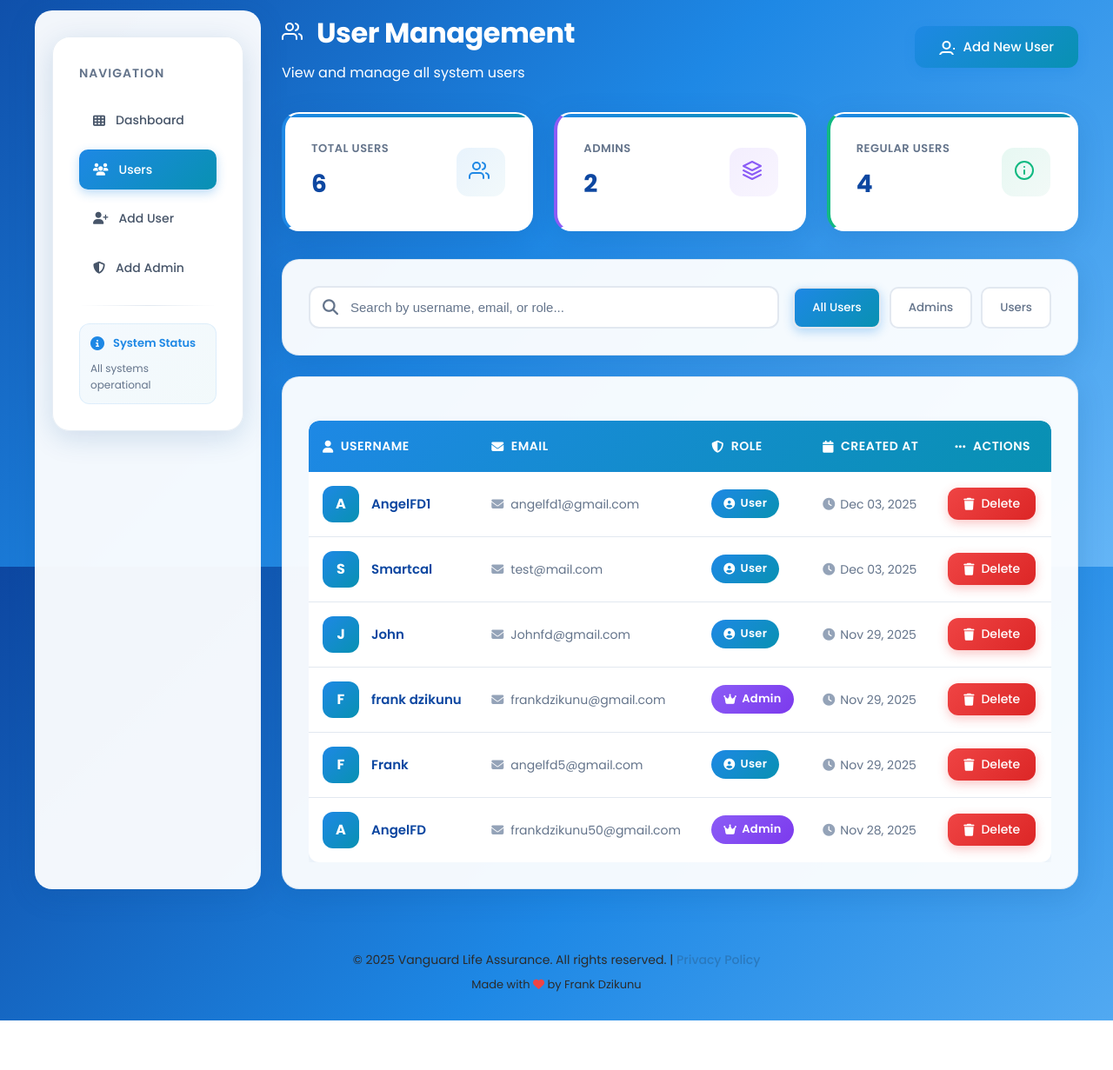
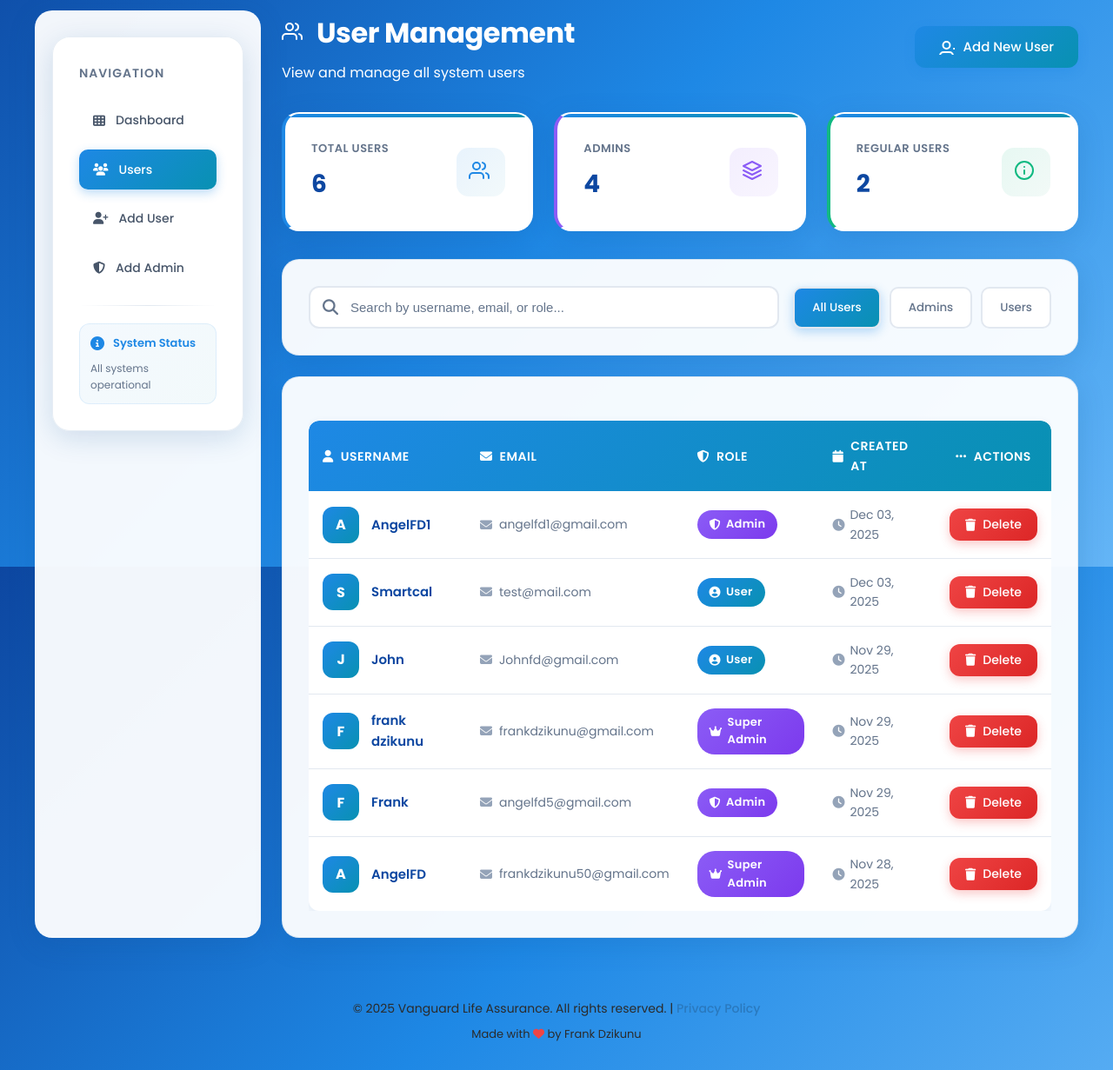
Before and after one commit to FrankDzikunu/SmartCalc-Backend, a Django app: page /users/ in a window 1280 px wide. Shown: the part 148-1379 px from the top of the page at 87% size. Before the commit the page ends 1322 px from the top, so only its background shows below. Run offline with Django 5.2, Linux system fonts and the light colour scheme; a user stored in the database is signed in; data comes from the database, SQL or seed files in the repository; both versions use the stored data as it was after the commit; some libraries are stand-ins or nearby versions.

Commit message:
change admin privileges

```diff
--- a/adminpanel/templates/adminpanel/base.html
+++ b/adminpanel/templates/adminpanel/base.html
@@ -95,7 +95,17 @@
                         <i class="fa-solid fa-circle-info" style="color:#1e88e5;"></i>
                         <span style="font-size: 13px; font-weight: 600; color: #1e88e5;">System Status</span>
                     </div>
-                    <p style="font-size: 12px; color: #64748b; margin: 0;">All systems operational</p>
+
+                    {% if last_error %}
+                        <p style="font-size: 12px; color: #dc2626; margin: 0; font-weight: 600;">
+                            ⚠️ Latest Error:
+                        </p>
+                        <p style="font-size: 11px; color: #64748b; margin-top: 4px;">
+                            {{ last_error }}
+                        </p>
+                    {% else %}
+                        <p style="font-size: 12px; color: #64748b; margin: 0;">All systems operational</p>
+                    {% endif %}
                 </div>
             </div>
         </aside>
--- a/adminpanel/templates/adminpanel/user_list.html
+++ b/adminpanel/templates/adminpanel/user_list.html
@@ -186,7 +186,7 @@ Manage Users
 
             <tbody>
                 {% for user in users %}
-                <tr data-role="{% if user.is_superuser %}admin{% else %}user{% endif %}">
+                <tr data-role="{% if user.is_superuser %}superadmin{% elif user.is_staff %}admin{% else %}user{% endif %}">
                     <!-- Username with Avatar -->
                     <td>
                         <div style="display: flex; align-items: center; gap: 14px;">
@@ -210,6 +210,11 @@ Manage Users
                             {% if user.is_superuser %}
                                 <span class="badge badge-admin" style="display: inline-flex; align-items: center; gap: 6px;">
                                     <i class="fa fa-crown"></i>
+                                    Super Admin
+                                </span>
+                            {% elif user.is_staff %}
+                                <span class="badge badge-admin" style="display: inline-flex; align-items: center; gap: 6px;">
+                                    <i class="fa fa-shield-alt"></i>
                                     Admin
                                 </span>
                             {% else %}
--- a/adminpanel/views.py
+++ b/adminpanel/views.py
@@ -1,19 +1,21 @@
+import os
 from django.shortcuts import render, redirect, get_object_or_404
 from django.contrib.auth import authenticate, login, logout
 from django.contrib.auth.decorators import login_required, user_passes_test
 from django.contrib.auth.models import User
 from django.contrib import messages
 from django.views.decorators.csrf import csrf_protect
+from django.conf import settings
 
-# --- Helper: Only superusers can access ---
+# --- Helper: Only admin can access ---
 def admin_required(view_func):
-    decorated_view = login_required(user_passes_test(lambda u: u.is_superuser)(view_func))
+    decorated_view = login_required(user_passes_test(lambda u: u.is_staff)(view_func))
     return decorated_view
 
 # --- Admin Login ---
 @csrf_protect
 def admin_login(request):
-    if request.user.is_authenticated and request.user.is_superuser:
+    if request.user.is_authenticated and request.user.is_staff:
         return redirect('adminpanel:dashboard')
 
     if request.method == 'POST':
@@ -28,7 +30,7 @@ def admin_login(request):
             username = identifier
 
         user = authenticate(request, username=username, password=password)
-        if user and user.is_superuser:
+        if user and user.is_staff:
             login(request, user)
             return redirect('adminpanel:dashboard')
         else:
@@ -45,10 +47,18 @@ def admin_logout(request):
 # --- Dashboard ---
 @admin_required
 def dashboard(request):
+    error_log_path = os.path.join(settings.BASE_DIR, "logs/system_errors.log")
+
+    last_error = None
+    if os.path.exists(error_log_path):
+        with open(error_log_path, "r") as f:
+            lines = f.readlines()
+            last_error = lines[-1].strip() if lines else None
+
     users = User.objects.order_by('-date_joined')
     total_users = User.objects.count()
-    total_admins = User.objects.filter(is_superuser=True).count()
-    regular_count = users.filter(is_superuser=False).count()
+    total_admins = User.objects.filter(is_staff=True).count()
+    regular_count = users.filter(is_staff=False, is_superuser=False).count()
     recent_users = User.objects.order_by('-date_joined')[:5]
 
     context = {
@@ -56,6 +66,7 @@ def dashboard(request):
         "total_admins": total_admins,
         "recent_users": recent_users,
         "regular_count": regular_count,
+        "last_error": last_error,
     }
     return render(request, 'adminpanel/dashboard.html', context)
 
@@ -63,11 +74,12 @@ def dashboard(request):
 @admin_required
 def user_list(request):
     users = User.objects.order_by('-date_joined')
-    admin_count = users.filter(is_superuser=True).count()
-    regular_count = users.filter(is_superuser=False).count()
+    admin_count = users.filter(is_staff=True, is_superuser=False).count()
+    superadmin_count = users.filter(is_superuser=True).count()
+    regular_count = users.filter(is_staff=False, is_superuser=False).count()
     return render(request, "adminpanel/user_list.html", {
         "users": users,
-        "admin_count": admin_count,
+        "admin_count": admin_count + superadmin_count,
         "regular_count": regular_count,
     })
 
@@ -113,7 +125,7 @@ def add_admin(request):
         else:
             user = User.objects.create_user(username=username, email=email, password=password)
             user.is_staff = True
-            user.is_superuser = True
+            user.is_superuser = False
             user.save()
             messages.success(request, f'Admin "{username}" created successfully.')
             return redirect('adminpanel:dashboard')
@@ -128,12 +140,12 @@ def delete_user(request, user_id):
 
     # Prevent deleting superuser
     if user.is_superuser:
-        messages.error(request, "You cannot delete a superuser!")
+        messages.error(request, "You cannot delete a super admin!")
         return redirect('adminpanel:user_list')
 
     # Prevent admin from deleting other admins
-    if user.is_staff and not current_user.is_superuser:
-        messages.error(request, "Only a superuser can delete other admins!")
+    if user.is_staff and not user.is_superuser and not current_user.is_superuser:
+        messages.error(request, "Only a super admin can delete other admins!")
         return redirect('adminpanel:user_list')
 
     if request.method == 'POST':
```
Also changed, not shown: core/settings.py (+30 -0 lines), users/serializers.py (+4 -3 lines), db.sqlite3, 1 other file. Lines whose indentation alone changed are shown as unchanged.
